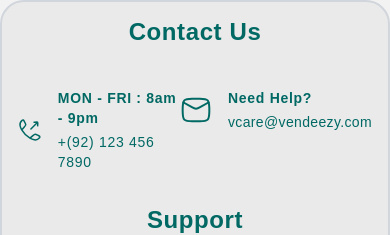
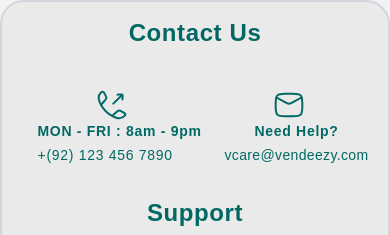
Before and after one commit to Arslan-the-Developer/multivendor_app_final_frontend, a React (Vite) app: page / in a window 390 px wide. Shown: the part 1428-1663 px from the top of the page. Built offline with nearby package versions, Linux system fonts and the light colour scheme; no server answers; a web font is replaced by a local one.

Commit message:
Made Footer Responsive

```diff
--- a/src/Components/Footer.jsx
+++ b/src/Components/Footer.jsx
@@ -15,7 +15,7 @@
                 <h2 className='text-2xl font-product tracking-wide font-semibold text-primary'>Contact Us</h2>
 
                 <div className='flex min-sm:flex-col items-start justify-start font-product max-sm:w-full max-sm:justify-around'>
-                    <div className='flex items-center justify-center mt-10'>
+                    <div className='flex items-center justify-center mt-10 max-sm:flex-col'>
 
                         <svg xmlns="http://www.w3.org/2000/svg" viewBox="0 0 24 24" width={32} height={32} color={"#006964"} fill={"none"}>
                             <path d="M3.77762 11.9424C2.8296 10.2893 2.37185 8.93948 2.09584 7.57121C1.68762 5.54758 2.62181 3.57081 4.16938 2.30947C4.82345 1.77638 5.57323 1.95852 5.96 2.6524L6.83318 4.21891C7.52529 5.46057 7.87134 6.08139 7.8027 6.73959C7.73407 7.39779 7.26737 7.93386 6.33397 9.00601L3.77762 11.9424ZM3.77762 11.9424C5.69651 15.2883 8.70784 18.3013 12.0576 20.2224M12.0576 20.2224C13.7107 21.1704 15.0605 21.6282 16.4288 21.9042C18.4524 22.3124 20.4292 21.3782 21.6905 19.8306C22.2236 19.1766 22.0415 18.4268 21.3476 18.04L19.7811 17.1668C18.5394 16.4747 17.9186 16.1287 17.2604 16.1973C16.6022 16.2659 16.0661 16.7326 14.994 17.666L12.0576 20.2224Z" stroke="#006964" strokeWidth="1.5" strokeLinejoin="round" />
@@ -31,14 +31,14 @@
 
                     </div>
 
-                    <div className='flex items-center justify-center mt-10'>
+                    <div className='flex items-center justify-center mt-10 max-sm:flex-col max-sm:justify-center'>
 
                         <svg xmlns="http://www.w3.org/2000/svg" viewBox="0 0 24 24" width={32} height={32} color={"#006964"} fill={"none"}>
                             <path d="M2 6L8.91302 9.91697C11.4616 11.361 12.5384 11.361 15.087 9.91697L22 6" stroke="#006964" strokeWidth="1.5" strokeLinejoin="round" />
                             <path d="M2.01577 13.4756C2.08114 16.5412 2.11383 18.0739 3.24496 19.2094C4.37608 20.3448 5.95033 20.3843 9.09883 20.4634C11.0393 20.5122 12.9607 20.5122 14.9012 20.4634C18.0497 20.3843 19.6239 20.3448 20.7551 19.2094C21.8862 18.0739 21.9189 16.5412 21.9842 13.4756C22.0053 12.4899 22.0053 11.5101 21.9842 10.5244C21.9189 7.45886 21.8862 5.92609 20.7551 4.79066C19.6239 3.65523 18.0497 3.61568 14.9012 3.53657C12.9607 3.48781 11.0393 3.48781 9.09882 3.53656C5.95033 3.61566 4.37608 3.65521 3.24495 4.79065C2.11382 5.92608 2.08114 7.45885 2.01576 10.5244C1.99474 11.5101 1.99475 12.4899 2.01577 13.4756Z" stroke="#006964" strokeWidth="1.5" strokeLinejoin="round" />
                         </svg>
 
-                        <div className='flex flex-col items-start justify-start ml-4'>
+                        <div className='flex flex-col items-start justify-start ml-4 max-sm:justify-center max-sm:items-center'>
 
                             <p className='text-primary font-semibold tracking-wider max-sm:text-sm'>Need Help?</p>
                             <p className='text-primary mt-1 text-[17px] tracking-wide max-sm:text-sm'>vcare@vendeezy.com</p>
```
